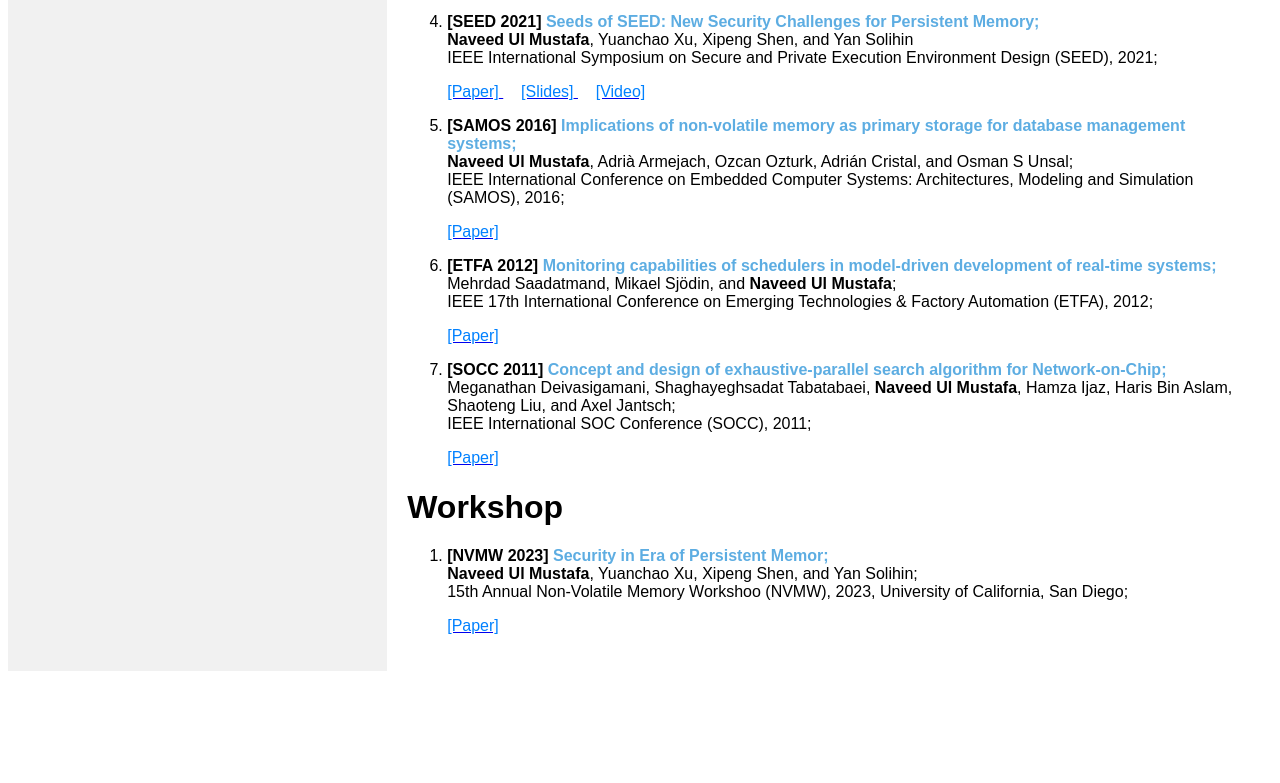
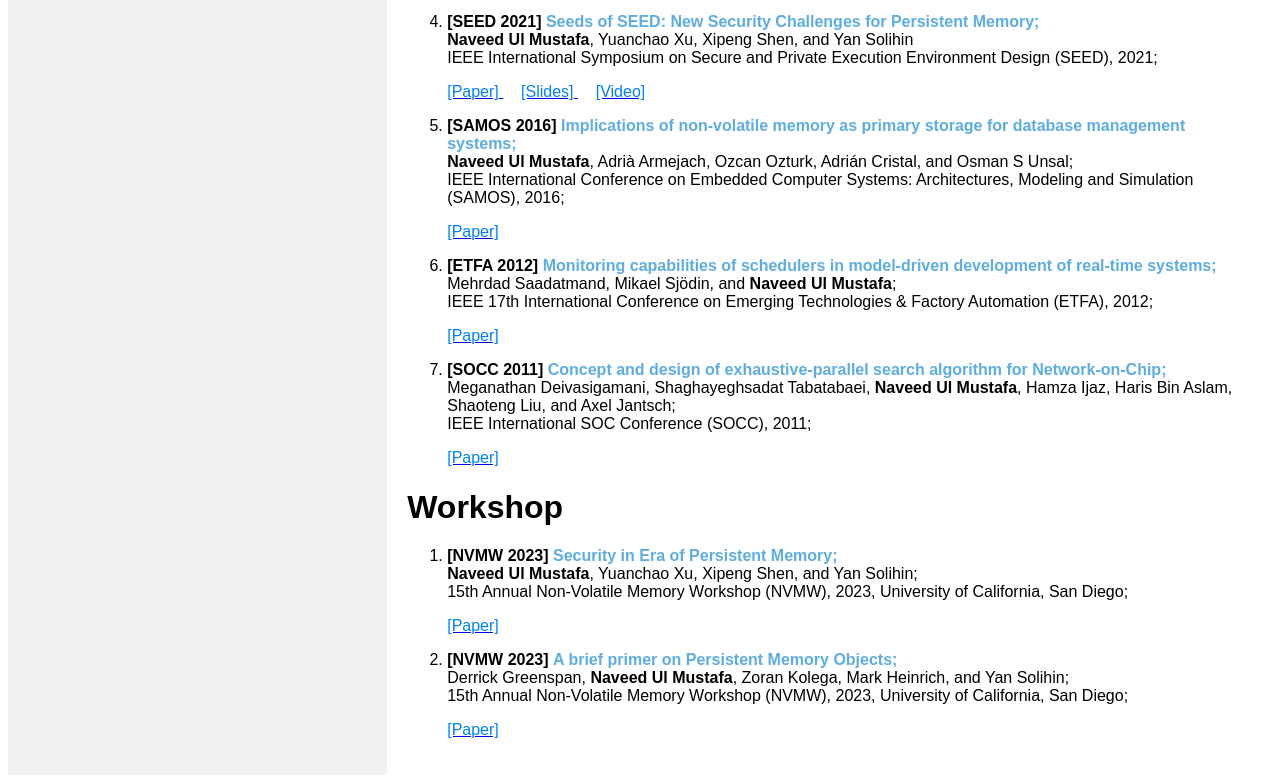
Before and after one commit to naveedum/naveedum.github.io, a plain HTML site: page publications.html in a window 1280 px wide. Shown: the part 1075-1858 px from the top of the page. Before the commit the page ends 1754 px from the top, so only its background shows below. Drawn offline with Linux system fonts and the light colour scheme; some icons are missing.

Commit message:
Update publications.html

```diff
--- a/publications.html
+++ b/publications.html
@@ -300,11 +300,11 @@ body {
 
     <h1>Workshop</h1>
     <ol>
-      <li> <b>[NVMW 2023]</b> <b style="color:#5DADE2;" >Security in Era of Persistent Memor;</b>
+      <li> <b>[NVMW 2023]</b> <b style="color:#5DADE2;" >Security in Era of Persistent Memory;</b>
           <br>
             <b>Naveed Ul Mustafa</b>, Yuanchao Xu, Xipeng Shen, and Yan Solihin;
           <br>
-             15th Annual Non-Volatile Memory Workshoo (NVMW), 2023, University of California, San Diego;
+             15th Annual Non-Volatile Memory Workshop (NVMW), 2023, University of California, San Diego;
           <p>
 
             <a href="files/NVMW_2023_Naveed.pdf">
@@ -312,6 +312,20 @@ body {
             </a>
           </p>
       </li>
+
+      <li> <b>[NVMW 2023]</b> <b style="color:#5DADE2;" >A brief primer on Persistent Memory Objects;</b>
+          <br>
+            Derrick Greenspan, <b>Naveed Ul Mustafa</b>, Zoran Kolega, Mark Heinrich, and Yan Solihin;
+          <br>
+             15th Annual Non-Volatile Memory Workshop (NVMW), 2023, University of California, San Diego;
+          <p>
+
+            <a href="files/NVMW_2023_Derrick.pdf">
+              <font color="#0081ff">[Paper]</font>
+            </a>
+          </p>
+      </li>
+
     </ol>
 
   </div>
```
